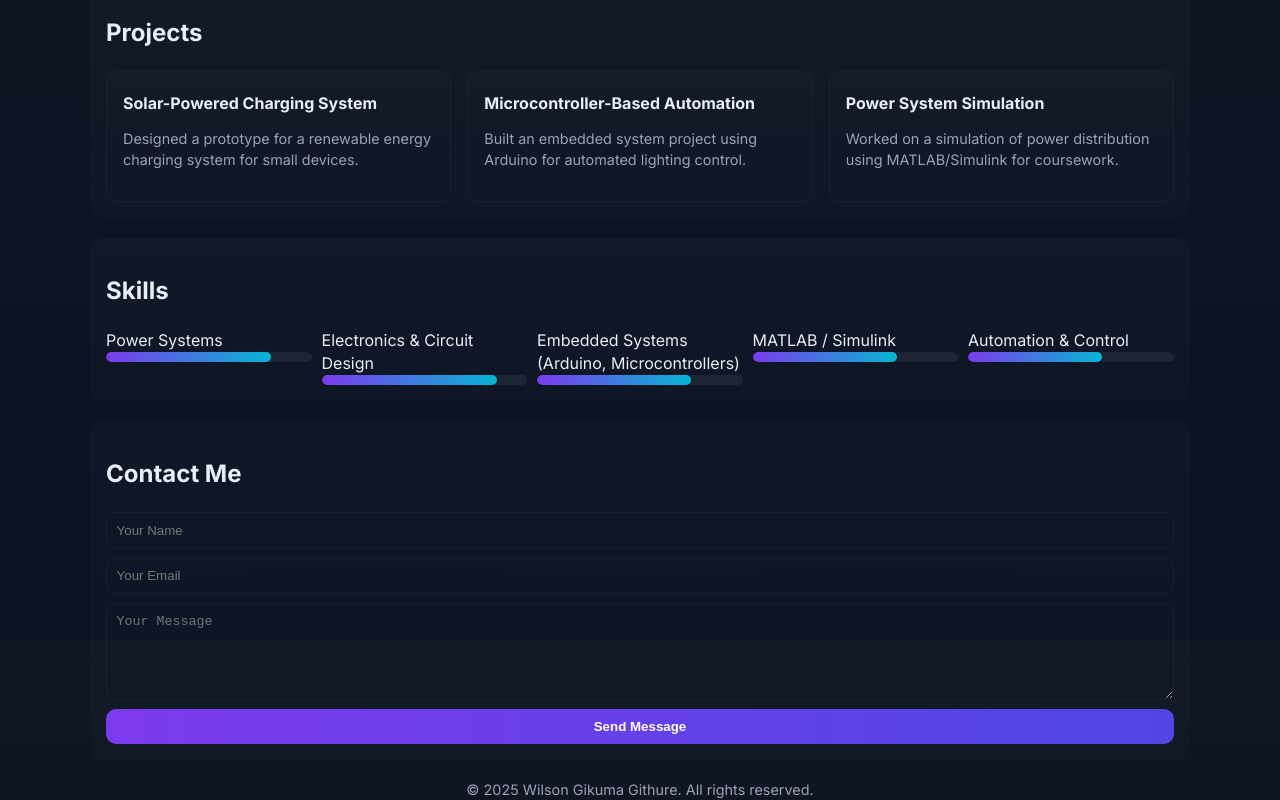
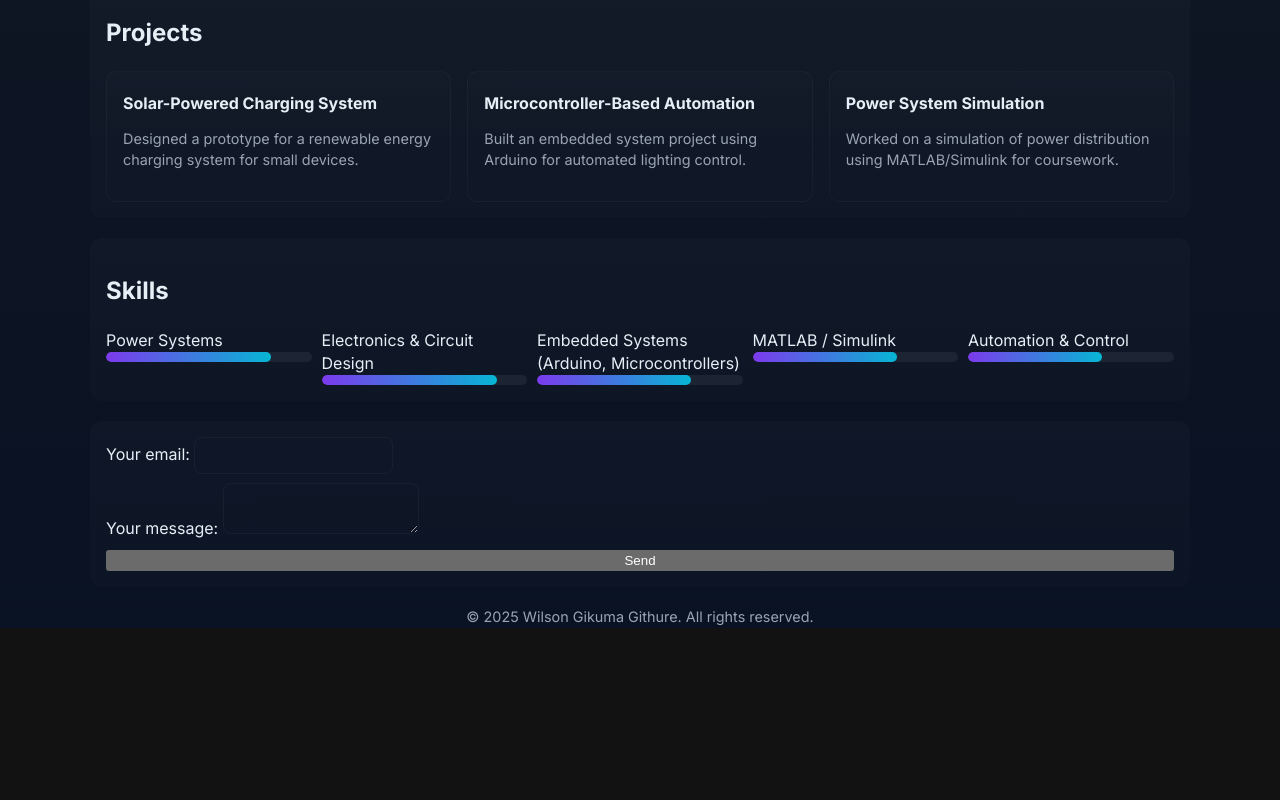
Before and after one commit to Sir-blanko/portfolio, a plain HTML site: page index.html in a window 1280 px wide. Shown: the part 961-1761 px from the top of the page. After the commit the page ends 1589 px from the top, so only its background shows below. Drawn offline with Linux system fonts and the light colour scheme.

Commit message:
Update index.html

```diff
--- a/index.html
+++ b/index.html
@@ -201,13 +201,21 @@
 
       <!-- Contact Section -->
       <section id="contact" class="card">
-        <h2>Contact Me</h2>
-        <form>
-          <input type="text" placeholder="Your Name" required />
-          <input type="email" placeholder="Your Email" required />
-          <textarea rows="5" placeholder="Your Message"></textarea>
-          <button class="btn cta" type="submit">Send Message</button>
-        </form>
+<form
+  action="https://formspree.io/f/meorjoyp"
+  method="POST"
+>
+  <label>
+    Your email:
+    <input type="email" name="email">
+  </label>
+  <label>
+    Your message:
+    <textarea name="message"></textarea>
+  </label>
+  <!-- your other form fields go here -->
+  <button type="submit">Send</button>
+</form>
       </section>
     </main>
 
```
